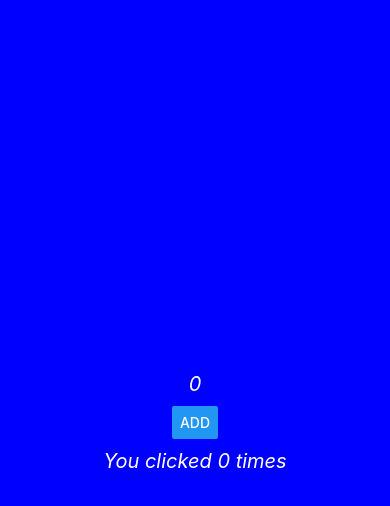
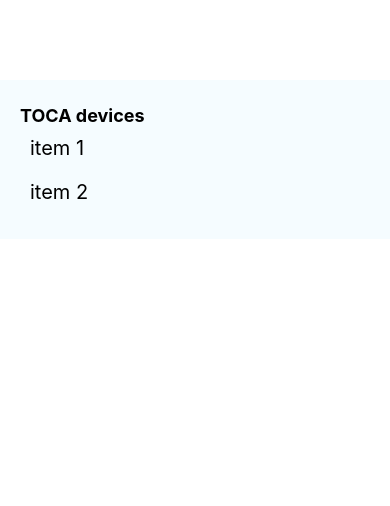
Before and after one commit to kapilrc/react-native-series, a React Native app: screen / in a window 390 px wide. Shown: the top 506 px of the page. Built offline with nearby package versions, Linux system fonts and the light colour scheme.

Commit message:
bluetooth-list and layout

```diff
--- a/App.js
+++ b/App.js
@@ -5,6 +5,8 @@ import {
   Text,
   Button,
 } from 'react-native';
+
+import BluetoothList from './app/bluetooth/containers/bluetooth-list'
 
 const App = () => {
   const [counter, setCounter] = useState(0);
@@ -15,9 +17,8 @@ const App = () => {
 
   return (
     <View style={styles.body}>
-      <Text style={styles.text}>{counter * 5}</Text>
-      <Button title='Add' onPress={onClickHandler}></Button>
-      <Text style={styles.text}>You clicked {counter} times</Text>
+      <BluetoothList />
+
     </View>
   );
 };
@@ -25,9 +26,7 @@ const App = () => {
 const styles = StyleSheet.create({
   body: {
     flex: 1,
-    backgroundColor: '#0000ff',
-    alignItems: 'center',
-    justifyContent: 'center',
+    marginTop: 80
   },
   text: {
     color: '#ffffff',
--- /dev/null
+++ b/app/bluetooth/components/bluetooth-list-layout.js
@@ -0,0 +1,30 @@
+import React from 'react'
+import {
+	View,
+	Text,
+	FlatList,
+	StyleSheet
+} from 'react-native'
+
+function BluetoothListLayout(props) {
+	return (
+		<View style={styles.container}>
+			<Text style={styles.title}>{props.title}</Text>
+			{props.children}
+		</View>
+	)
+}
+
+const styles = StyleSheet.create({
+	container: {
+		paddingHorizontal: 20,
+		paddingVertical: 25,
+		backgroundColor: '#f5fcff'
+	},
+	title: {
+		fontSize: 18,
+		fontWeight: 'bold'
+	}
+})
+
+export default BluetoothListLayout
--- /dev/null
+++ b/app/bluetooth/containers/bluetooth-list.js
@@ -0,0 +1,46 @@
+import React from 'react'
+import {
+	View,
+	Text,
+	FlatList,
+	StyleSheet
+} from 'react-native'
+import Layout from '../components/bluetooth-list-layout'
+import Empty from '../containers/empty'
+
+
+function BluetoothList(props) {
+
+	const list = [
+		{
+			key: '1',
+			name: 'item 1'
+		},
+		{
+			key: '2',
+			name: 'item 2'
+		}
+	]
+
+	const renderEmpty = () => <Empty text='No device present' />
+
+	return (
+		<Layout title='TOCA devices'>
+			<FlatList
+				data={list}
+				ListEmptyComponent={renderEmpty}
+				renderItem={({ item }) => <Text style={styles.item}>{item.name}</Text>}
+			/>
+		</Layout>
+	)
+}
+
+const styles = StyleSheet.create({
+	item: {
+		fontSize: 20,
+		padding: 10,
+
+	}
+})
+
+export default BluetoothList
--- /dev/null
+++ b/app/bluetooth/containers/empty.js
@@ -0,0 +1,22 @@
+import React from 'react'
+import {
+	View,
+	Text,
+	StyleSheet
+} from 'react-native'
+
+function Empty(props) {
+	return (
+		<View style={styles.container}>
+			<Text style={styles.text}>{props.text}</Text>
+		</View>
+	)
+}
+
+const styles = StyleSheet.create({
+	text: {
+		fontSize: 20,
+	}
+})
+
+export default Empty
```
